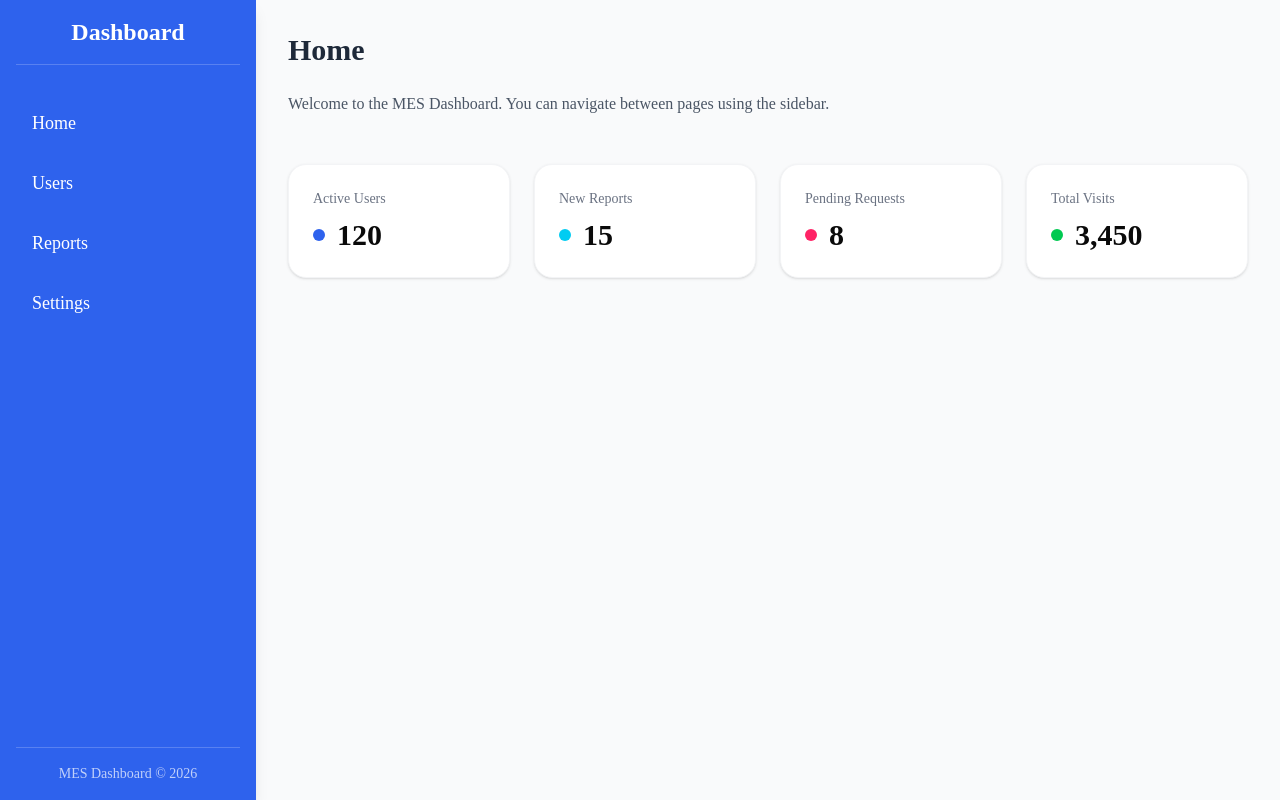
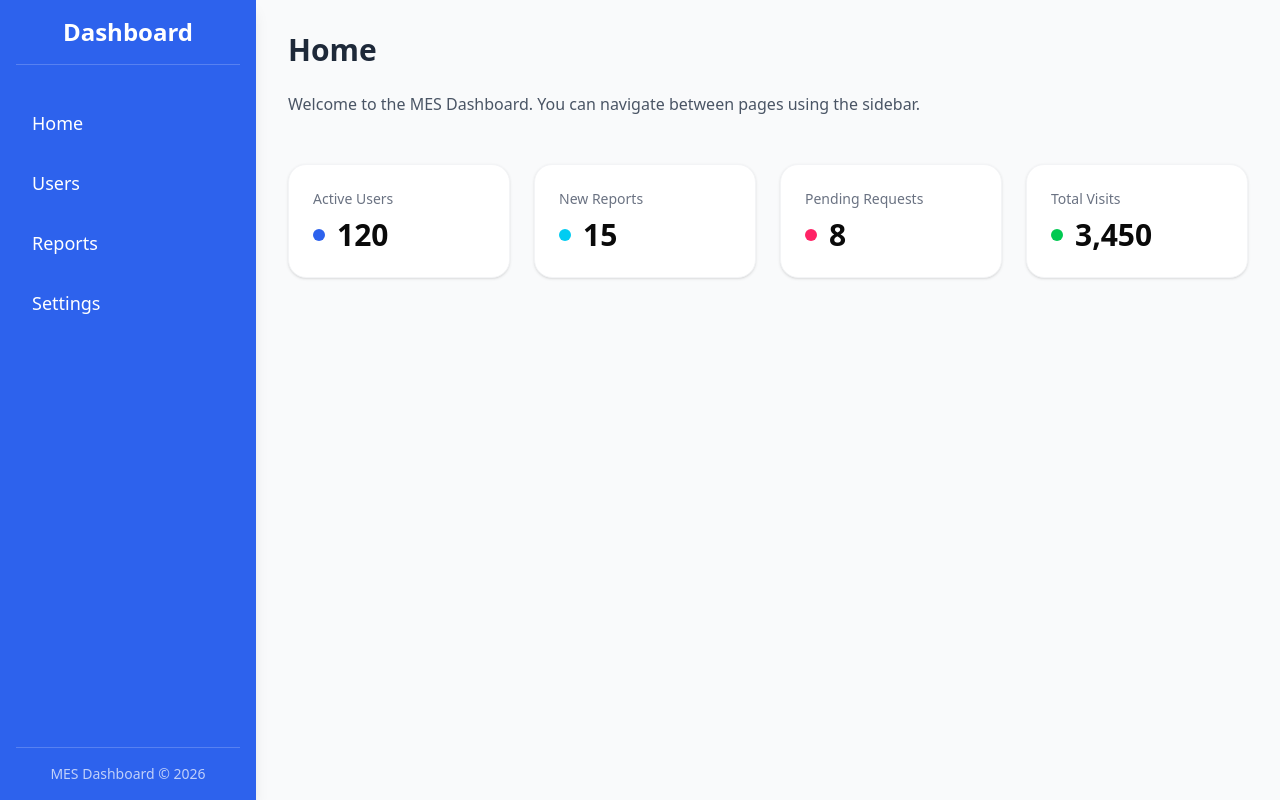
Before and after one commit to khaled-17/mes-dashboard, a Next.js app: page / in a window 1280 px wide. Built offline with nearby package versions, Linux system fonts and the light colour scheme.

Commit message:
feat(design): implement design system foundations
- Add Montserrat and Roboto font families to Tailwind config
- Define primary, secondary, and contemporary color scales

```diff
--- a/app/globals.css
+++ b/app/globals.css
@@ -7,8 +7,8 @@
 @theme inline {
   --color-background: var(--background);
   --color-foreground: var(--foreground);
-  --font-sans: var(--font-sans);
-  --font-mono: var(--font-geist-mono);
+  --font-roboto: var(--font-roboto);
+  --font-montserrat: var(--font-montserrat);
   --color-sidebar-ring: var(--sidebar-ring);
   --color-sidebar-border: var(--sidebar-border);
   --color-sidebar-accent-foreground: var(--sidebar-accent-foreground);
@@ -48,9 +48,24 @@
 }
 
 @theme {
-  --color-primary: #2E62ED;
+  --color-primary: #2D62ED;
   --color-secondary: #00CCF2;
   --color-tertiary: #FF2366;
+  --color-contemporary-blue: #00CCF2;
+  --color-contemporary-lightblue: #00D1DE;
+  --color-contemporary-green: #00D3BE;
+  --color-contemporary-lightgreen: #26D395;
+  --color-contemporary-darkgreen: #6DCF67;
+  --color-contemporary-darkyellow: #A0C73A;
+  --color-contemporary-yellow: #D0BA05;
+  --color-contemporary-lightorange: #FFA600;
+  --color-contemporary-orange: #FB7644;
+  --color-contemporary-red: #EC5967;
+  --color-contemporary-lightpurple: #CA4E82;
+  --color-contemporary-purple: #994F90;
+  --color-contemporary-darkpurple: #634F8D;
+  --color-contemporary-darkblue: #2E4A79;
+  --color-contemporary-darkerblue: #003F5C;
 }
 
 :root {
@@ -126,9 +141,11 @@
   * {
     @apply border-border outline-ring/50;
   }
+
   body {
     @apply bg-background text-foreground;
   }
+
   html {
     @apply font-sans;
   }
--- a/app/layout.tsx
+++ b/app/layout.tsx
@@ -1,17 +1,18 @@
 import type { Metadata } from "next";
-import { Geist, Geist_Mono } from "next/font/google";
+import { Roboto, Montserrat } from "next/font/google";
 import "./globals.css";
 
-const geistSans = Geist({
-  variable: "--font-geist-sans",
+const roboto = Roboto({
   subsets: ["latin"],
+  weight: ["300", "400", "500", "700"],
+  variable: "--font-roboto",
 });
 
-const geistMono = Geist_Mono({
-  variable: "--font-geist-mono",
+const montserrat = Montserrat({
   subsets: ["latin"],
+  weight: ["100", "200", "300", "400", "500", "600"],
+  variable: "--font-montserrat",
 });
-
 export const metadata: Metadata = {
   title: "Create Next App",
   description: "Generated by create next app",
@@ -27,7 +28,7 @@ export default function RootLayout({
   return (
     <html>
       <body
-        className={`${geistSans.variable} ${geistMono.variable} antialiased bg-gray-50 flex h-screen overflow-hidden`}
+        className={`${roboto.variable} ${montserrat.variable} antialiased bg-gray-50 flex h-screen overflow-hidden`}
       >
         <Sidebar />
         <main className="flex-1 overflow-y-auto p-8">
```
